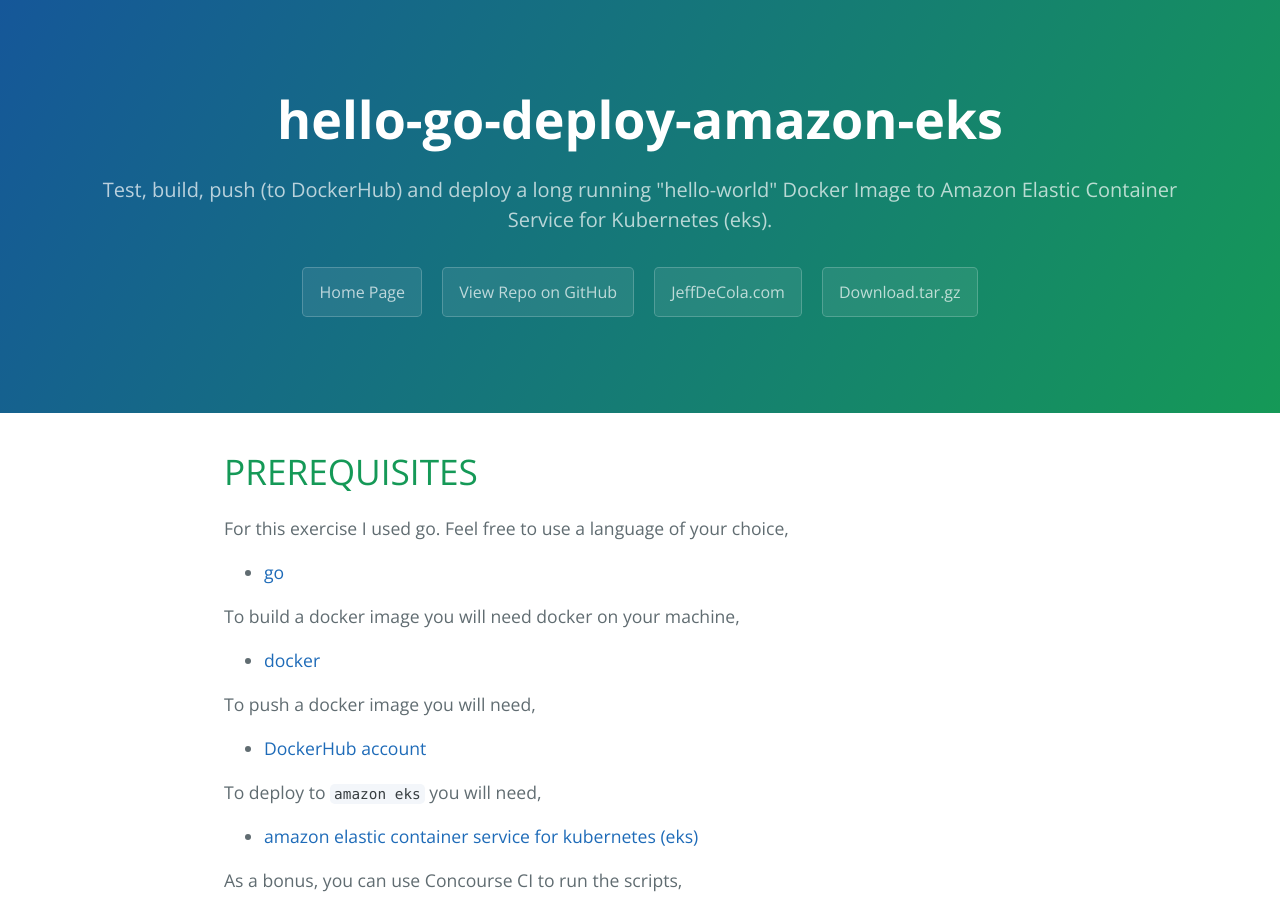
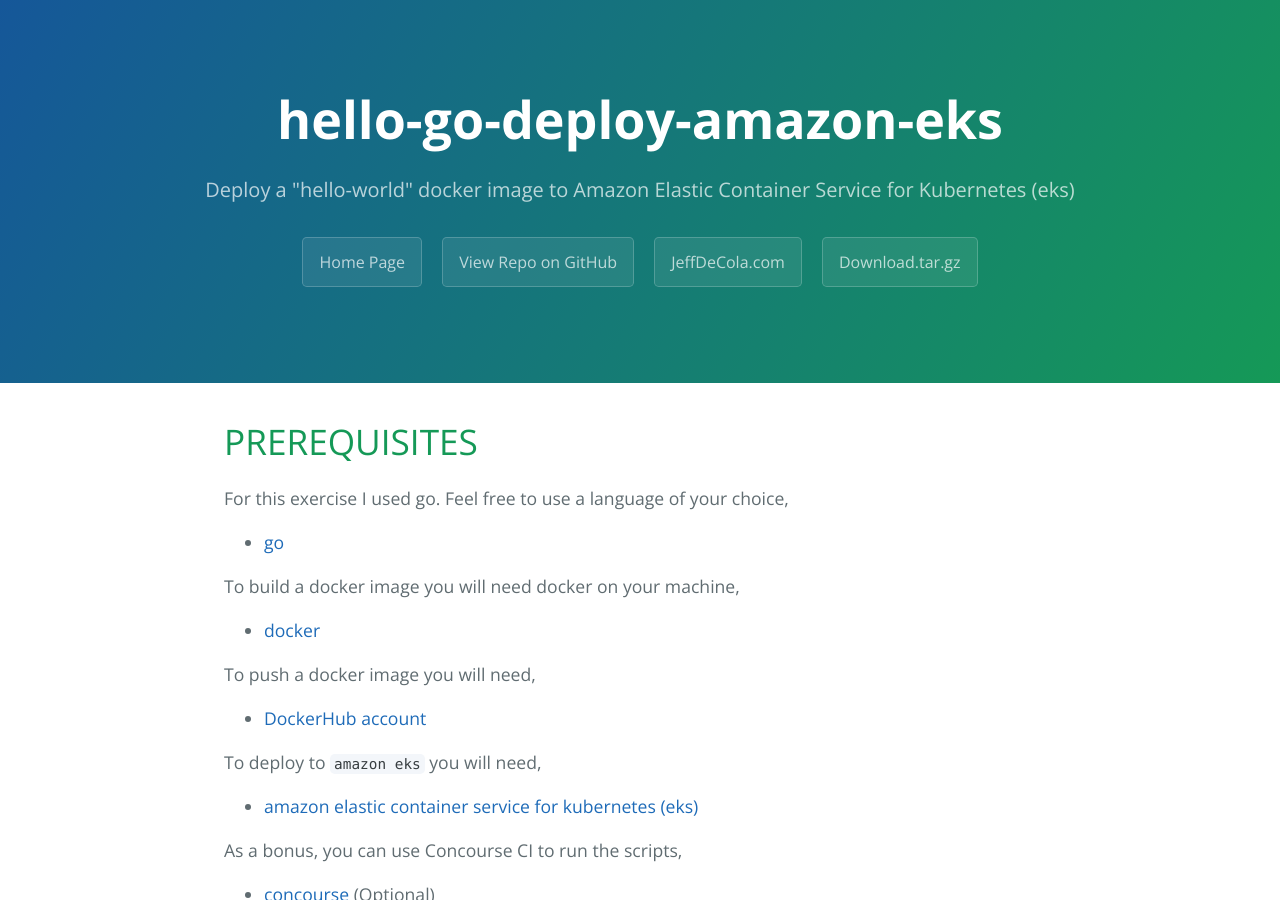
Before and after one commit to JeffDeCola/hello-go-deploy-amazon-eks, a Jekyll site: the page built from docs/index.md, in a window 1280 px wide and 900 px high. Built offline with Jekyll 4.4.1, drawn with Linux system fonts in a browser that asks for light colours; nearby versions of some CDN libraries; library files that are not in the unit come from our copies.

Commit message:
updated index for github pages

```diff
--- a/docs/index.md
+++ b/docs/index.md
@@ -2,7 +2,7 @@
 layout: default
 title: JeffDeCola/hello-go-deploy-amazon-eks
 projectname : hello-go-deploy-amazon-eks
-summary: Test, build, push (to DockerHub) and deploy a long running "hello-world" Docker Image to Amazon Elastic Container Service for Kubernetes (eks).
+summary: Deploy a "hello-world" docker image to Amazon Elastic Container Service for Kubernetes (eks)
 ---
 
 {% include README.md %}
```
